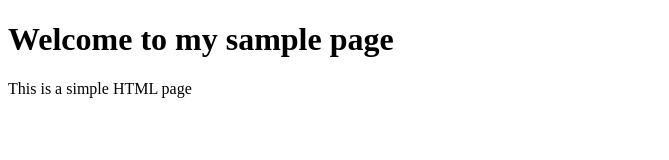
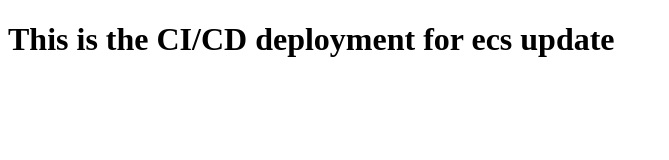
Before and after one commit to navyamiriyala/jenkins, a plain HTML site: page index.html in a window 1280 px wide. Shown: the whole page, without its empty margins (0-669 px from the left). Drawn offline with Linux system fonts and the light colour scheme.

Commit message:
Update index.html

```diff
--- a/index.html
+++ b/index.html
@@ -1,10 +1,9 @@
 <!DOCTYPE html>
 <html>
-<head>
-	<title>Sample Page</title>
-</head>
 <body>
-	<h1>Welcome to my sample page</h1>
-	<p>This is a simple HTML page</p>
+
+<h1>This is the CI/CD deployment for ecs update</h1>
+
+
 </body>
 </html>
```
